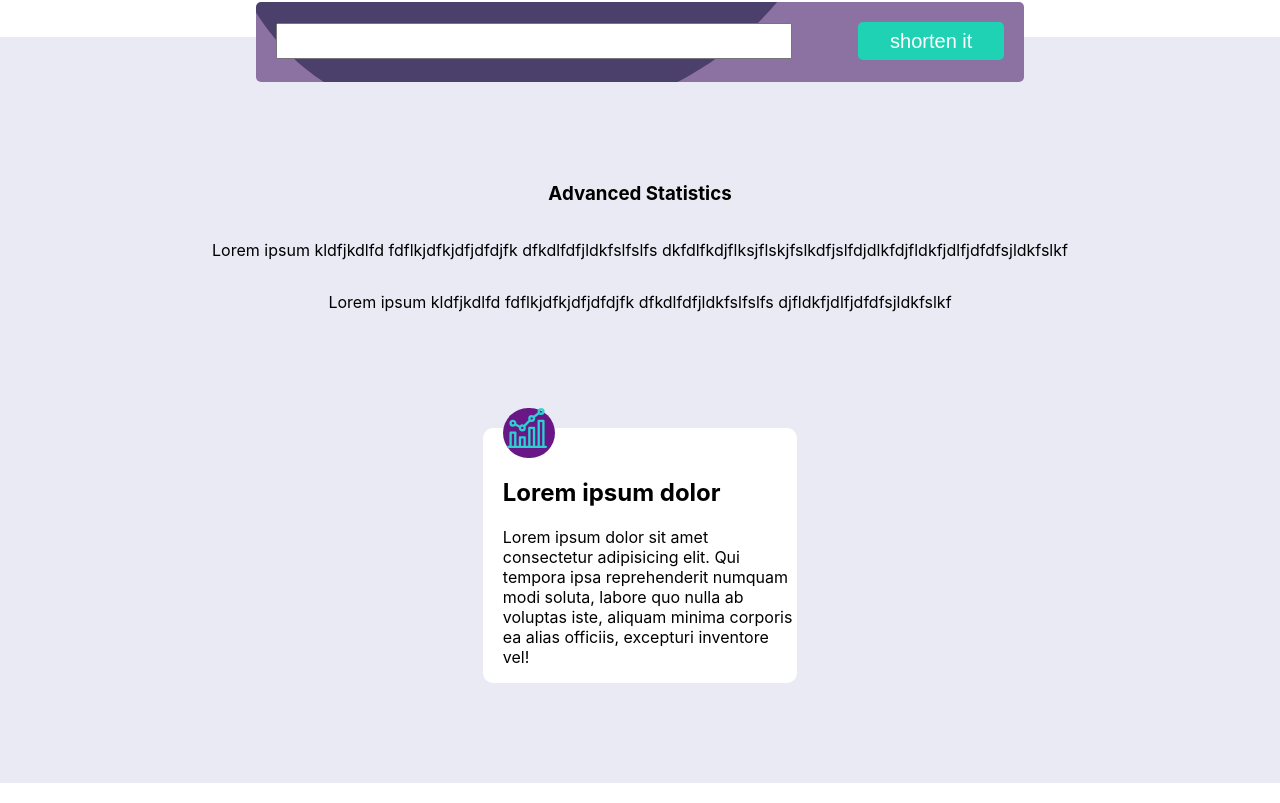
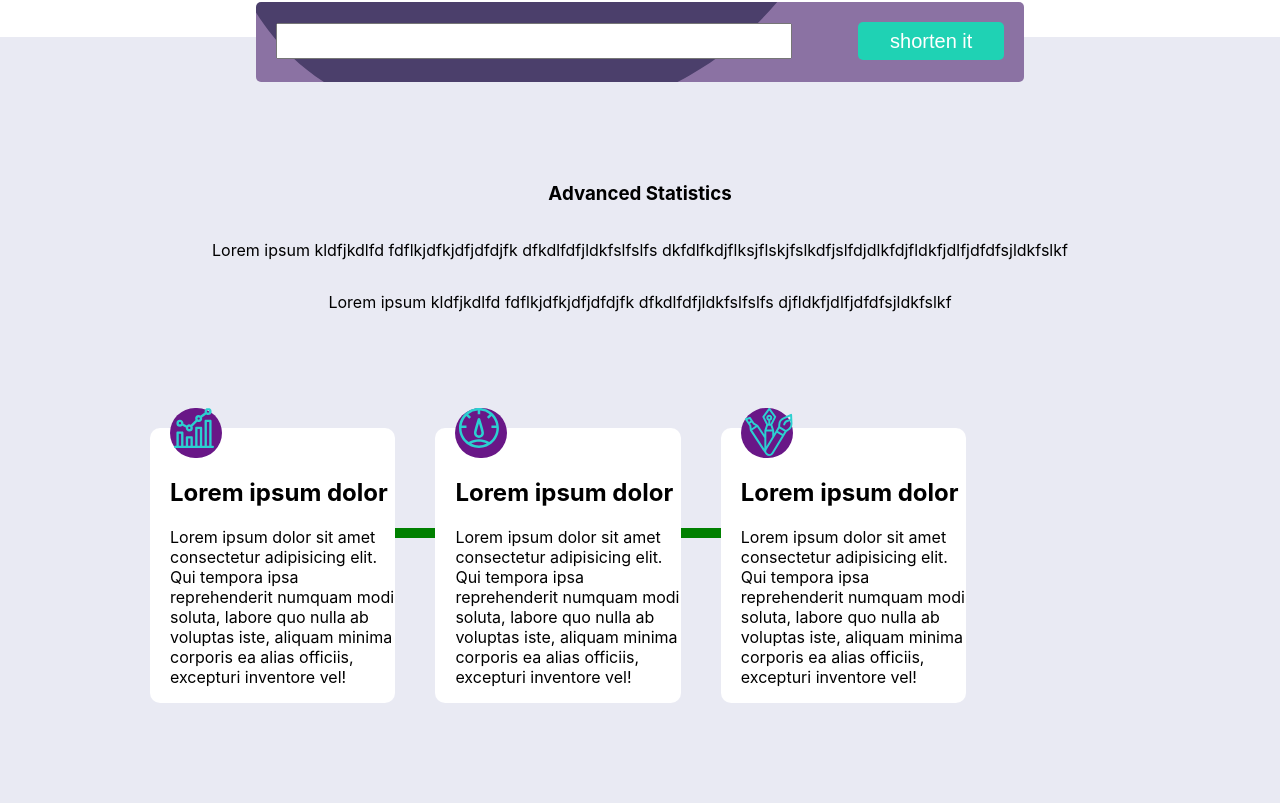
Before and after one commit to Brian-Machiestay/url-shortening, a React (Create React App) app in the folder client-side/: page / in a window 1280 px wide. Shown: the part 676-1479 px from the top of the page. Built offline with nearby package versions, Linux system fonts and the light colour scheme; the HTML template or start-up script is replaced by a standard one.

Commit message:
connect brand statistics components

```diff
--- a/client-side/src/assets/styles/main.css
+++ b/client-side/src/assets/styles/main.css
@@ -84,8 +84,13 @@
 }
 
 /* styles for stat component */
+.iconItems {
+    display: flex;
+    margin: 100px 150px;
+}
+
+
 .brandStat {
-    margin: 100px 150px;
     width: 23%;
     background-color: #fff;
     padding-left: 20px;
@@ -101,3 +106,12 @@
     padding-left: 4px;
     margin-top: -20px;
 }
+
+
+
+.connect {
+    width: 40px;
+    background-color: green;
+    height: 10px;
+    margin-top: 100px;
+}
--- a/client-side/src/components/statisticSection.jsx
+++ b/client-side/src/components/statisticSection.jsx
@@ -1,7 +1,9 @@
 import React from "react";
 import Shorten from "./shorten";
 import BrandStat from "./stat";
-import recogniton from "../assets/images/icon-brand-recognition.svg"
+import recogniton from "../assets/images/icon-brand-recognition.svg";
+import detailed from "../assets/images/icon-detailed-records.svg";
+import constom from "../assets/images/icon-fully-customizable.svg";
 
 const StatSection = () => {
     return (
@@ -14,7 +16,13 @@ const StatSection = () => {
             <p>Lorem ipsum kldfjkdlfd fdflkjdfkjdfjdfdjfk dfkdlfdfjldkfslfslfs
                 djfldkfjdlfjdfdfsjldkfslkf
             </p>
-            <BrandStat cls="recognize" icon={recogniton} />
+            <div className="iconItems">
+                <BrandStat cls="recognize" icon={recogniton} />
+                <div className="connect"></div>
+                <BrandStat cls="detailed" icon={detailed} />
+                <div className="connect"></div>
+                <BrandStat cls="custom" icon={constom} />
+            </div>
         </div>
     )
 }
```
